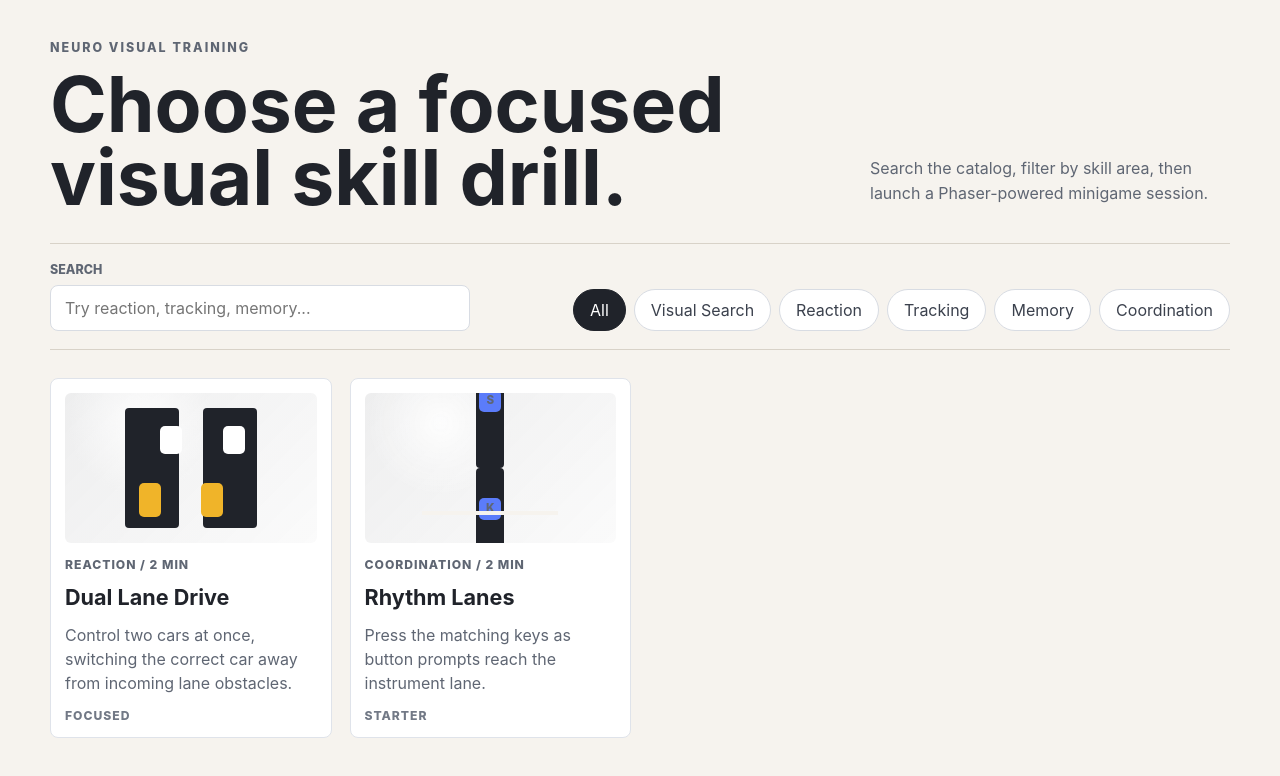
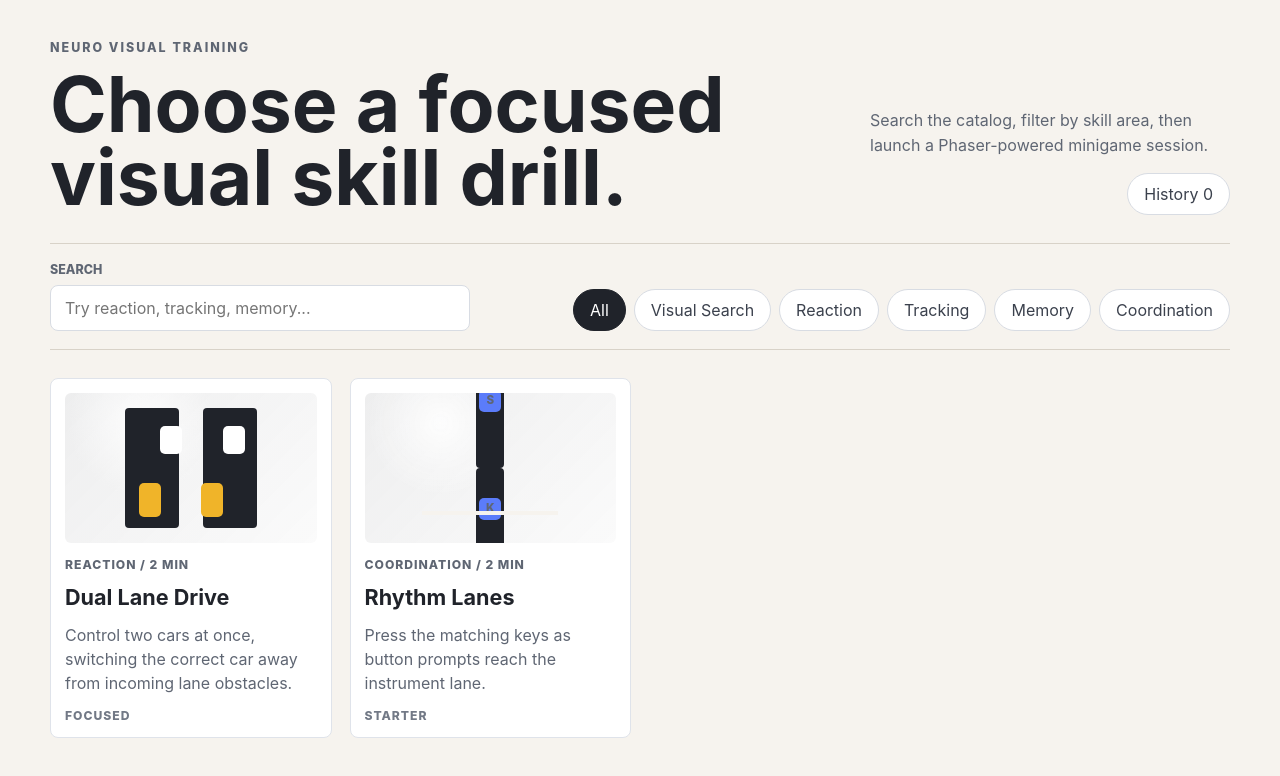
Before and after one commit to AgustinRamiroDiaz/neuro-visual-training-minigames, a Vue app: page / in a window 1280 px wide. Shown: the top 776 px of the page. Built offline with nearby package versions, Linux system fonts and the light colour scheme.

Commit message:
add history

```diff
--- a/src/App.vue
+++ b/src/App.vue
@@ -4,12 +4,26 @@ import GameCard from './components/GameCard.vue';
 import PhaserGame from './components/PhaserGame.vue';
 import { minigames, skillAreas, type MinigameDefinition } from './data/minigames';
 import type { GameSettings } from './game/settings';
+import {
+  createPlayHistoryRecord,
+  loadPlayHistory,
+  savePlayHistory,
+  type GameFinishedPayload,
+  type PlayHistoryRecord,
+  type PlayMetadataValue,
+} from './history/playHistory';
 
 const search = ref('');
 const activeSkill = ref<(typeof skillAreas)[number]>('All');
 const configuringGame = ref<MinigameDefinition | null>(null);
 const activeGame = ref<MinigameDefinition | null>(null);
 const activeGameSettings = ref<GameSettings | null>(null);
+const historyVisible = ref(false);
+const playHistory = ref<PlayHistoryRecord[]>(loadPlayHistory());
+const timestampFormatter = new Intl.DateTimeFormat(undefined, {
+  dateStyle: 'medium',
+  timeStyle: 'short',
+});
 
 const filteredGames = computed(() => {
   const query = search.value.trim().toLowerCase();
@@ -27,6 +41,7 @@ const filteredGames = computed(() => {
 });
 
 const playGame = (game: MinigameDefinition) => {
+  historyVisible.value = false;
   configuringGame.value = game;
 };
 
@@ -44,21 +59,103 @@ const returnToCatalog = () => {
   configuringGame.value = null;
   activeGame.value = null;
   activeGameSettings.value = null;
+  historyVisible.value = false;
+};
+
+const showHistory = () => {
+  configuringGame.value = null;
+  activeGame.value = null;
+  activeGameSettings.value = null;
+  historyVisible.value = true;
+};
+
+const handleGameFinished = (payload: GameFinishedPayload) => {
+  if (!activeGame.value) {
+    return;
+  }
+
+  const nextHistory = [createPlayHistoryRecord(activeGame.value, payload), ...playHistory.value];
+  playHistory.value = nextHistory;
+  savePlayHistory(nextHistory);
+};
+
+const getMetadataEntries = (record: PlayHistoryRecord) => Object.entries(record.metadata);
+
+const formatTimestamp = (timestamp: string) => {
+  const date = new Date(timestamp);
+
+  return Number.isNaN(date.getTime()) ? timestamp : timestampFormatter.format(date);
+};
+
+const formatMetadataLabel = (key: string) =>
+  key
+    .replace(/([a-z0-9])([A-Z])/g, '$1 $2')
+    .replace(/[-_]/g, ' ')
+    .replace(/\b\w/g, (letter) => letter.toUpperCase());
+
+const formatMetadataValue = (value: PlayMetadataValue): string => {
+  if (Array.isArray(value)) {
+    return value.map(formatMetadataValue).join(', ');
+  }
+
+  if (value && typeof value === 'object') {
+    return JSON.stringify(value);
+  }
+
+  return String(value);
 };
 </script>
 
 <template>
   <main class="app-shell">
-    <section v-if="!configuringGame && !activeGame" class="catalog-view">
+    <section v-if="historyVisible" class="history-view">
+      <header class="catalog-header">
+        <div>
+          <p class="eyebrow">Session History</p>
+          <h1>Review completed playthroughs.</h1>
+        </div>
+        <button type="button" class="back-button" @click="returnToCatalog">Catalog</button>
+      </header>
+
+      <section v-if="playHistory.length > 0" class="history-list" aria-label="Play history">
+        <article v-for="record in playHistory" :key="record.id" class="history-record">
+          <div>
+            <p class="card-meta">{{ formatTimestamp(record.timestamp) }}</p>
+            <h2>{{ record.gameName }}</h2>
+            <span>{{ record.gameId }}</span>
+          </div>
+
+          <dl v-if="getMetadataEntries(record).length > 0" class="history-metadata">
+            <template v-for="[key, value] in getMetadataEntries(record)" :key="key">
+              <dt>{{ formatMetadataLabel(key) }}</dt>
+              <dd>{{ formatMetadataValue(value) }}</dd>
+            </template>
+          </dl>
+
+          <p v-else class="history-empty-metadata">No session metrics recorded.</p>
+        </article>
+      </section>
+
+      <p v-else class="empty-state">
+        Complete a minigame to add your first history record.
+      </p>
+    </section>
+
+    <section v-else-if="!configuringGame && !activeGame" class="catalog-view">
       <header class="catalog-header">
         <div>
           <p class="eyebrow">Neuro Visual Training</p>
           <h1>Choose a focused visual skill drill.</h1>
         </div>
-        <p>
-          Search the catalog, filter by skill area, then launch a Phaser-powered
-          minigame session.
-        </p>
+        <div class="catalog-summary">
+          <p>
+            Search the catalog, filter by skill area, then launch a Phaser-powered
+            minigame session.
+          </p>
+          <button type="button" class="back-button" @click="showHistory">
+            History {{ playHistory.length }}
+          </button>
+        </div>
       </header>
 
       <section class="toolbar" aria-label="Minigame filters">
@@ -119,7 +216,12 @@ const returnToCatalog = () => {
         </div>
       </header>
 
-      <PhaserGame :key="activeGame.id" :minigame="activeGame" :game-settings="activeGameSettings" />
+      <PhaserGame
+        :key="activeGame.id"
+        :minigame="activeGame"
+        :game-settings="activeGameSettings"
+        @game-finished="handleGameFinished"
+      />
     </section>
   </main>
 </template>
--- a/src/components/PhaserGame.vue
+++ b/src/components/PhaserGame.vue
@@ -5,6 +5,7 @@ import type { Minigame } from '../data/minigames';
 import { EventBus } from '../game/EventBus';
 import { createGame } from '../game/main';
 import type { GameSettings } from '../game/settings';
+import type { GameFinishedPayload } from '../history/playHistory';
 
 const props = defineProps<{
   minigame: Minigame;
@@ -13,6 +14,7 @@ const props = defineProps<{
 
 const emit = defineEmits<{
   currentActiveScene: [scene: Phaser.Scene];
+  gameFinished: [payload: GameFinishedPayload];
 }>();
 
 const gameContainer = ref<HTMLDivElement | null>(null);
@@ -24,17 +26,23 @@ const onSceneReady = (readyScene: Phaser.Scene) => {
   emit('currentActiveScene', readyScene);
 };
 
+const onGameFinished = (payload: GameFinishedPayload) => {
+  emit('gameFinished', payload);
+};
+
 onMounted(() => {
   if (!gameContainer.value) {
     return;
   }
 
   EventBus.on('current-scene-ready', onSceneReady);
+  EventBus.on('game-finished', onGameFinished);
   game.value = createGame(gameContainer.value, props.minigame, props.gameSettings);
 });
 
 onBeforeUnmount(() => {
   EventBus.off('current-scene-ready', onSceneReady);
+  EventBus.off('game-finished', onGameFinished);
   toRaw(game.value)?.destroy(true);
   game.value = null;
 });
--- a/src/game/scenes/DualLaneDriveScene.ts
+++ b/src/game/scenes/DualLaneDriveScene.ts
@@ -314,6 +314,13 @@ export class DualLaneDriveScene extends Phaser.Scene {
 
   private endGame() {
     this.isGameOver = true;
+    EventBus.emit('game-finished', {
+      metadata: {
+        clearedObstacles: this.score,
+        peakObstaclesPerMinute: this.obstaclesPerMinute,
+        finalSpeed: Math.round(this.speed),
+      },
+    });
 
     this.statusText = this.add
       .text(
--- a/src/game/scenes/RhythmLanesScene.ts
+++ b/src/game/scenes/RhythmLanesScene.ts
@@ -364,6 +364,14 @@ export class RhythmLanesScene extends Phaser.Scene {
 
   private endGame() {
     this.isGameOver = true;
+    EventBus.emit('game-finished', {
+      metadata: {
+        score: this.score,
+        misses: this.misses,
+        finalStreak: this.streak,
+        peakNotesPerMinute: this.notesPerMinute,
+      },
+    });
 
     this.statusText = this.add
       .text(
--- /dev/null
+++ b/src/history/playHistory.ts
@@ -0,0 +1,84 @@
+import type { Minigame } from '../minigames/types';
+
+const HISTORY_STORAGE_KEY = 'neuro-visual-training-play-history';
+
+export type PlayMetadataValue =
+  | string
+  | number
+  | boolean
+  | null
+  | PlayMetadataValue[]
+  | { [key: string]: PlayMetadataValue };
+
+export type PlayMetadata = Record<string, PlayMetadataValue>;
+
+export interface GameFinishedPayload {
+  metadata?: PlayMetadata;
+}
+
+export interface PlayHistoryRecord {
+  id: string;
+  timestamp: string;
+  gameId: string;
+  gameName: string;
+  metadata: PlayMetadata;
+}
+
+export function createPlayHistoryRecord(
+  minigame: Minigame,
+  payload: GameFinishedPayload = {},
+): PlayHistoryRecord {
+  const timestamp = new Date().toISOString();
+
+  return {
+    id: `${minigame.id}-${timestamp}-${crypto.randomUUID()}`,
+    timestamp,
+    gameId: minigame.id,
+    gameName: minigame.title,
+    metadata: payload.metadata ?? {},
+  };
+}
+
+export function loadPlayHistory(): PlayHistoryRecord[] {
+  const rawHistory = localStorage.getItem(HISTORY_STORAGE_KEY);
+
+  if (!rawHistory) {
+    return [];
+  }
+
+  try {
+    const parsed = JSON.parse(rawHistory);
+
+    if (!Array.isArray(parsed)) {
+      return [];
+    }
+
+    return parsed.filter(isPlayHistoryRecord);
+  } catch {
+    return [];
+  }
+}
+
+export function savePlayHistory(records: PlayHistoryRecord[]) {
+  localStorage.setItem(HISTORY_STORAGE_KEY, JSON.stringify(records));
+}
+
+function isPlayHistoryRecord(value: unknown): value is PlayHistoryRecord {
+  if (!value || typeof value !== 'object') {
+    return false;
+  }
+
+  const record = value as Partial<PlayHistoryRecord>;
+
+  return (
+    typeof record.id === 'string' &&
+    typeof record.timestamp === 'string' &&
+    typeof record.gameId === 'string' &&
+    typeof record.gameName === 'string' &&
+    isMetadata(record.metadata)
+  );
+}
+
+function isMetadata(value: unknown): value is PlayMetadata {
+  return Boolean(value) && typeof value === 'object' && !Array.isArray(value);
+}
--- a/src/styles.css
+++ b/src/styles.css
@@ -33,6 +33,7 @@ button {
 }
 
 .catalog-view,
+.history-view,
 .setup-view,
 .play-view {
   margin: 0 auto;
@@ -73,6 +74,20 @@ button {
   color: #5f6673;
   line-height: 1.6;
   margin: 0 0 8px;
+  max-width: 360px;
+}
+
+.catalog-summary {
+  align-items: flex-end;
+  display: grid;
+  gap: 14px;
+  justify-items: end;
+}
+
+.catalog-summary p {
+  color: #5f6673;
+  line-height: 1.6;
+  margin: 0;
   max-width: 360px;
 }
 
@@ -424,6 +439,59 @@ select {
   color: #5f6673;
   grid-column: 1 / -1;
   padding: 32px 0;
+}
+
+.history-list {
+  display: grid;
+  gap: 14px;
+}
+
+.history-record {
+  align-items: start;
+  background: #ffffff;
+  border: 1px solid #dfe3ea;
+  border-radius: 8px;
+  display: grid;
+  gap: 22px;
+  grid-template-columns: minmax(220px, 0.85fr) minmax(0, 1.15fr);
+  padding: 18px;
+}
+
+.history-record h2 {
+  font-size: 1.35rem;
+  line-height: 1.1;
+  margin: 8px 0;
+}
+
+.history-record span,
+.history-empty-metadata {
+  color: #5f6673;
+}
+
+.history-metadata {
+  display: grid;
+  gap: 10px 16px;
+  grid-template-columns: minmax(120px, 0.8fr) minmax(120px, 1fr);
+  margin: 0;
+}
+
+.history-metadata dt {
+  color: #5f6673;
+  font-size: 0.78rem;
+  font-weight: 800;
+  text-transform: uppercase;
+}
+
+.history-metadata dd {
+  color: #20232a;
+  font-weight: 800;
+  margin: 0;
+  min-width: 0;
+  overflow-wrap: anywhere;
+}
+
+.history-empty-metadata {
+  margin: 0;
 }
 
 .play-header {
@@ -783,6 +851,14 @@ select {
     display: grid;
   }
 
+  .catalog-summary {
+    justify-items: start;
+  }
+
+  .history-record {
+    grid-template-columns: 1fr;
+  }
+
   .skill-filter {
     justify-content: flex-start;
   }
```
